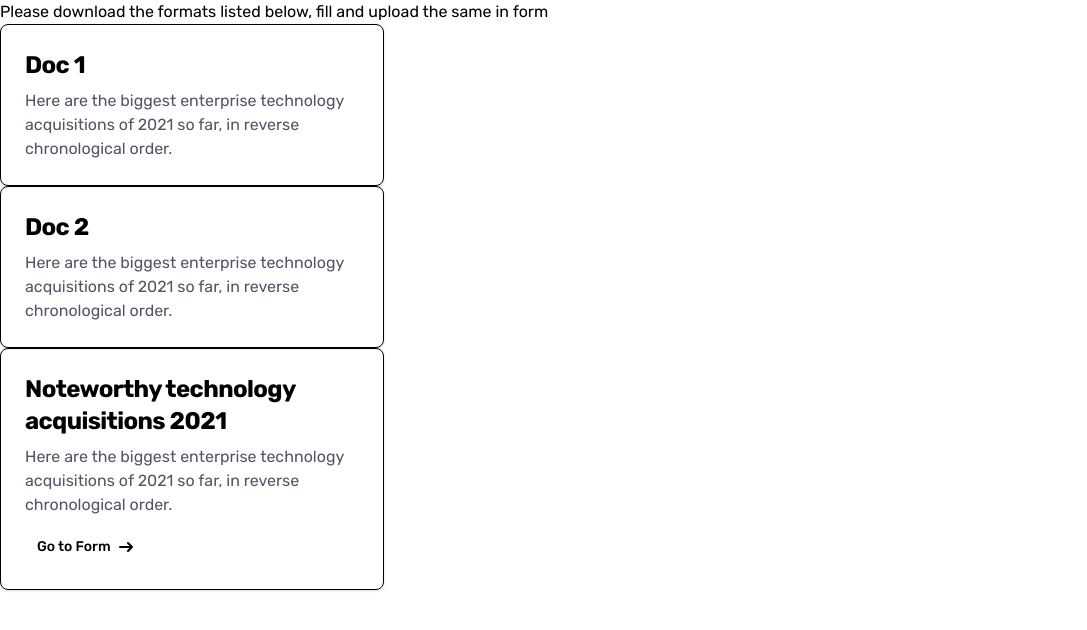
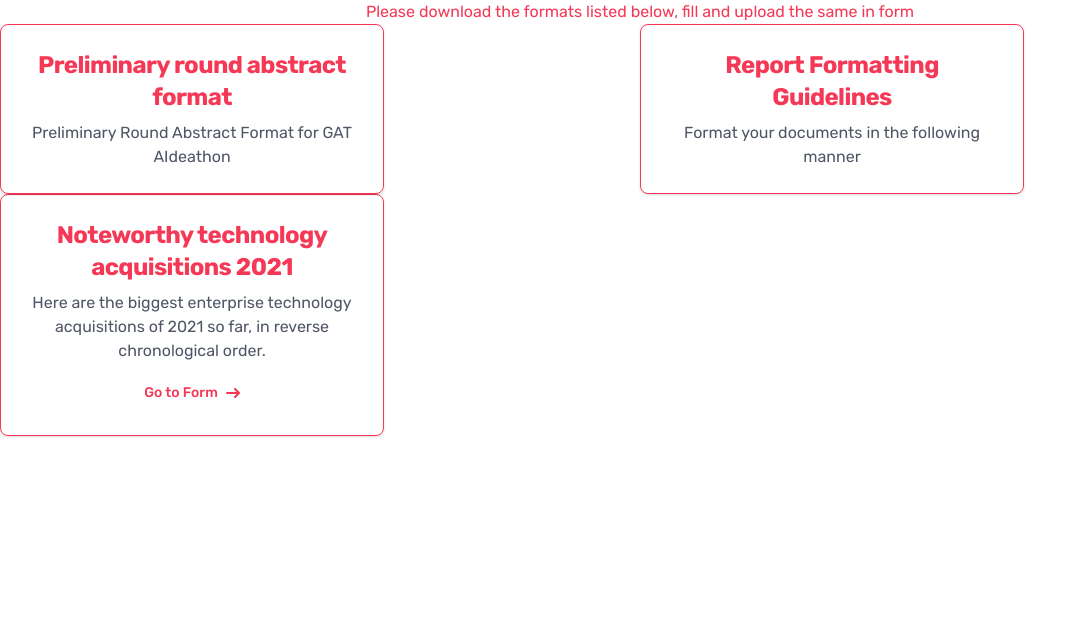
Before and after one commit to BhuvanSA/ideathon-landingpage, a Next.js app: page /register in a window 1280 px wide. Shown: the top 630 px of the page, without its empty margins (0-1087 px from the left). Built offline with nearby package versions, Linux system fonts and the light colour scheme.

Commit message:
Imporved smoothness and ui

```diff
--- a/pages/register.js
+++ b/pages/register.js
@@ -7,36 +7,40 @@ const Register = () => {
   // Your registration page content and logic here
 
   return (
-    <div>
-      <h1>
+    <>
+      <h1 className="text-center text-orange-500">
         Please download the formats listed below, fill and upload the same in
         form
+        <div className="grid sm:grid-cols-2 text-center">
+          <div>
             <a
               href="https://github.com/BhuvanSA/ideathon-landingpage/blob/373499f3f2909ca632b5147a729c2269cbd40bed/public/assets/Round1SubmissionFormatIdeathon.docx?raw=True"
               className="block max-w-sm p-6 bg-white border border-gray-200 rounded-lg shadow hover:bg-gray-100 dark:bg-gray-800 dark:border-gray-700 dark:hover:bg-gray-700"
               rel="noopener noreferrer"
             >
               <h5 className="mb-2 text-2xl font-bold tracking-tight text-gray-900 dark:text-white">
-            Doc 1
+                Preliminary round abstract format
               </h5>
               <p className="font-normal text-gray-700 dark:text-gray-400">
-            Here are the biggest enterprise technology acquisitions of 2021 so
-            far, in reverse chronological order.
+                Preliminary Round Abstract Format for GAT AIdeathon
               </p>
             </a>
+          </div>
+          <div>
             <a
               href="https://github.com/BhuvanSA/ideathon-landingpage/blob/373499f3f2909ca632b5147a729c2269cbd40bed/public/assets/Hits%20to%20Ideathon%20Format.docx?raw=True"
               className="block max-w-sm p-6 bg-white border border-gray-200 rounded-lg shadow hover:bg-gray-100 dark:bg-gray-800 dark:border-gray-700 dark:hover:bg-gray-700"
               rel="noopener noreferrer"
             >
               <h5 className="mb-2 text-2xl font-bold tracking-tight text-gray-900 dark:text-white">
-            Doc 2
+                Report Formatting Guidelines
               </h5>
               <p className="font-normal text-gray-700 dark:text-gray-400">
-            Here are the biggest enterprise technology acquisitions of 2021 so
-            far, in reverse chronological order.
+                Format your documents in the following manner
               </p>
             </a>
+          </div>
+        </div>
         <div className="max-w-sm p-6 bg-white border border-gray-200 rounded-lg shadow dark:bg-gray-800 dark:border-gray-700">
           <a href="#">
             <h5 className="mb-2 text-2xl font-bold tracking-tight text-gray-900 dark:text-white">
@@ -71,7 +75,7 @@ const Register = () => {
         </div>
       </h1>
       {/* Add your registration form or content here */}
-    </div>
+    </>
   );
 };
 
```
Lines whose indentation alone changed are shown as unchanged.
